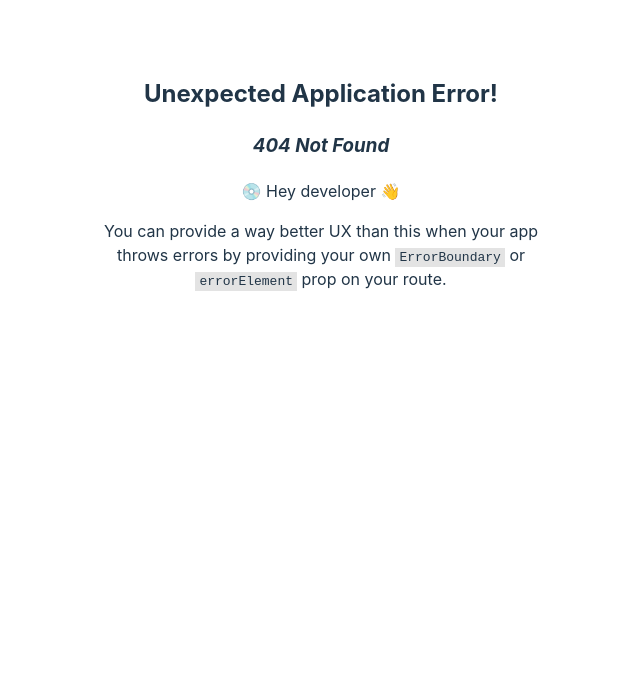
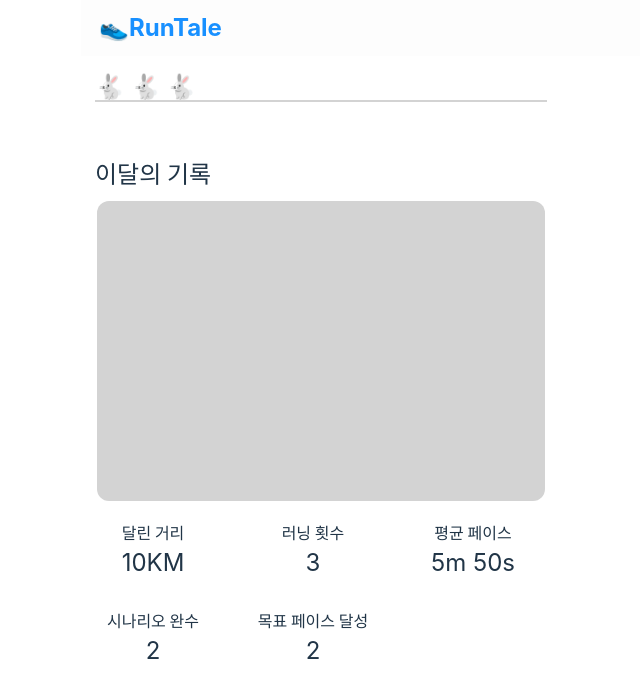
Before and after one commit to sungpaks/Runtale_FE_v2, a React (Vite) app: page /statistics in a window 1280 px wide. Before the commit this address had no page. Shown: the top 698 px of the page, without its empty margins (319-959 px from the left). Built offline with nearby package versions, Linux system fonts and the light colour scheme; sample sign-in values are in the browser's storage.

Commit message:
[feat] statistics 페이지 추가, 컴포넌트 틀 완성

```diff
--- a/src/App.tsx
+++ b/src/App.tsx
@@ -17,6 +17,7 @@ import { QueryClient, QueryClientProvider } from "react-query";
 import { CookiesProvider } from "react-cookie";
 import Home from "./pages/home/Home";
 import Story from "./pages/story/Story";
+import Statistics from "./pages/statistics/Statistics";
 
 interface AutocompletionOption {
 	label: string;
@@ -31,6 +32,7 @@ const router = createBrowserRouter(
 
 				<Route path="/home" element={<Home />} />
 				<Route path="/story" element={<Story />} />
+				<Route path="/statistics" element={<Statistics />} />
 			</Route>
 			<Route element={<PublicRoute />}>
 				{/* 로그인 없이 접근하는 페이지 정의 */}
--- a/src/components/AnimalCrawls.tsx
+++ b/src/components/AnimalCrawls.tsx
@@ -6,7 +6,7 @@ export default function AnimalCrawls({ animal }: { animal: string }) {
 				style={{
 					position: "relative",
 					top: "-5px",
-					borderBottom: "1px solid gray",
+					borderBottom: "2px solid lightgray",
 				}}
 			></div>
 		</>
--- /dev/null
+++ b/src/pages/statistics/Statistics.tsx
@@ -0,0 +1,77 @@
+import { Box, Grid } from "@mui/material";
+import TitleBar from "../../layouts/Layout/title-bar/TitleBar";
+import AnimalCrawls from "../../components/AnimalCrawls";
+import Title from "../../components/Title";
+
+export default function Statistics() {
+	return (
+		<Box p={1}>
+			<TitleBar hasPreviousButton={false} />
+			<Title
+				style={{
+					textAlign: "left",
+					marginBottom: "50px",
+				}}
+				level={2}
+			>
+				<AnimalCrawls animal="🐇" />
+			</Title>
+
+			<Box sx={{ textAlign: "left" }}>
+				<Title level={2}>이달의 기록</Title>
+				<Box
+					sx={{
+						m: 1,
+						height: "300px",
+						borderRadius: 3,
+						backgroundColor: "lightgray",
+					}}
+				></Box>
+				<Grid
+					container
+					spacing={2}
+					sx={{
+						height: "175px",
+						marginTop: "20px",
+						textAlign: "center",
+					}}
+				>
+					<Grid xs={4}>
+						<div>
+							<h4 style={{ margin: 0 }}>달린 거리</h4>
+							<p style={{ margin: 0, fontSize: "1.5rem" }}>
+								10KM
+							</p>
+						</div>
+					</Grid>
+					<Grid xs={4}>
+						<div>
+							<h4 style={{ margin: 0 }}>러닝 횟수</h4>
+							<p style={{ margin: 0, fontSize: "1.5rem" }}>3</p>
+						</div>
+					</Grid>
+					<Grid xs={4}>
+						<div>
+							<h4 style={{ margin: 0 }}>평균 페이스</h4>
+							<p style={{ margin: 0, fontSize: "1.5rem" }}>
+								5m 50s
+							</p>
+						</div>
+					</Grid>
+					<Grid xs={4}>
+						<div>
+							<h4 style={{ margin: 0 }}>시나리오 완수</h4>
+							<p style={{ margin: 0, fontSize: "1.5rem" }}>2</p>
+						</div>
+					</Grid>
+					<Grid xs={4}>
+						<div>
+							<h4 style={{ margin: 0 }}>목표 페이스 달성</h4>
+							<p style={{ margin: 0, fontSize: "1.5rem" }}>2</p>
+						</div>
+					</Grid>
+				</Grid>
+			</Box>
+		</Box>
+	);
+}
```
